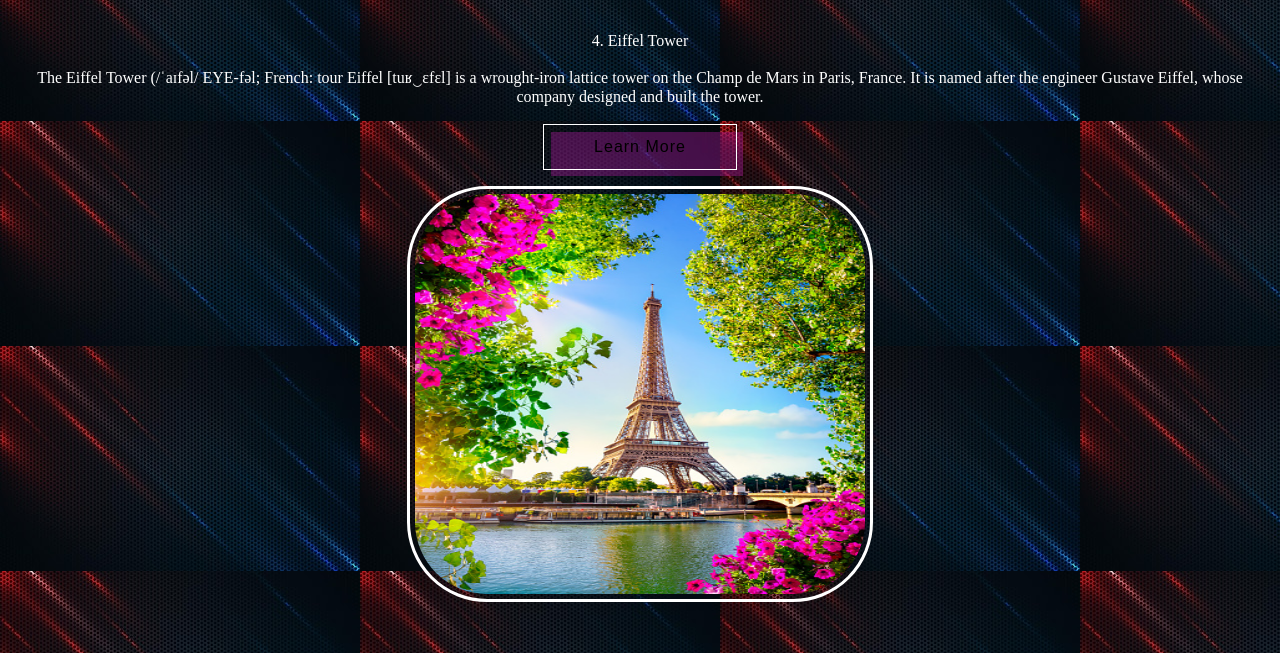
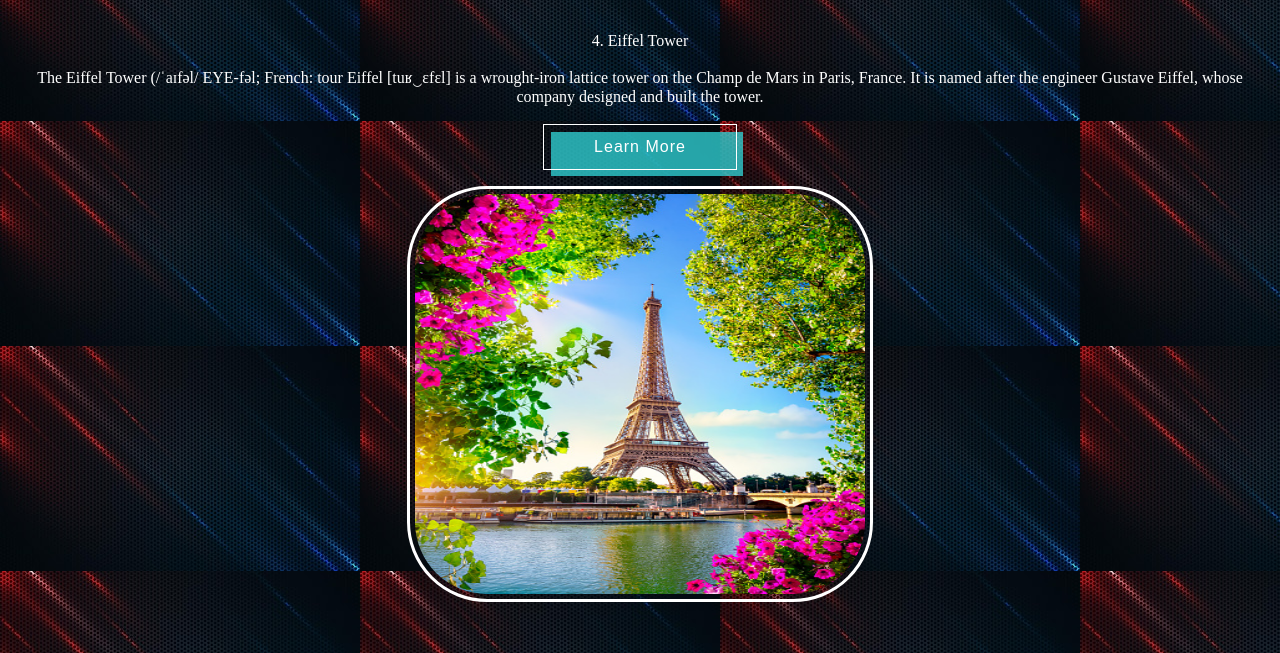
Before and after one commit to Dacchy/Places-I-d-like-to-visit, a plain HTML site: page Eiffel Tower.html in a window 1280 px wide. Shown: the part 104-757 px from the top of the page. Drawn offline with Linux system fonts and the light colour scheme.

Commit message:
Add files via upload

```diff
--- a/style.css
+++ b/style.css
@@ -86,13 +86,14 @@
   .button-learnmore {
     font-size: 16px;
     font-weight: 200;
+    color: #fff;
     letter-spacing: 1px;
     padding: 13px 20px 13px;
     outline: 0;
     border: 1px solid rgb(255, 255, 255);
     cursor: pointer;
     position: relative;
-    background-color: rgba(255, 255, 255, 0);
+    background-color: rgba(0, 255, 200, 0);
     user-select: none;
     -webkit-user-select: none;
     touch-action: manipulation;
@@ -100,7 +101,7 @@
 
   .button-learnmore:after {
     content: "";
-    background-color: #c71db656;
+    background-color: #32daddbe;
     width: 100%;
     z-index: -1;
     position: absolute;
```
